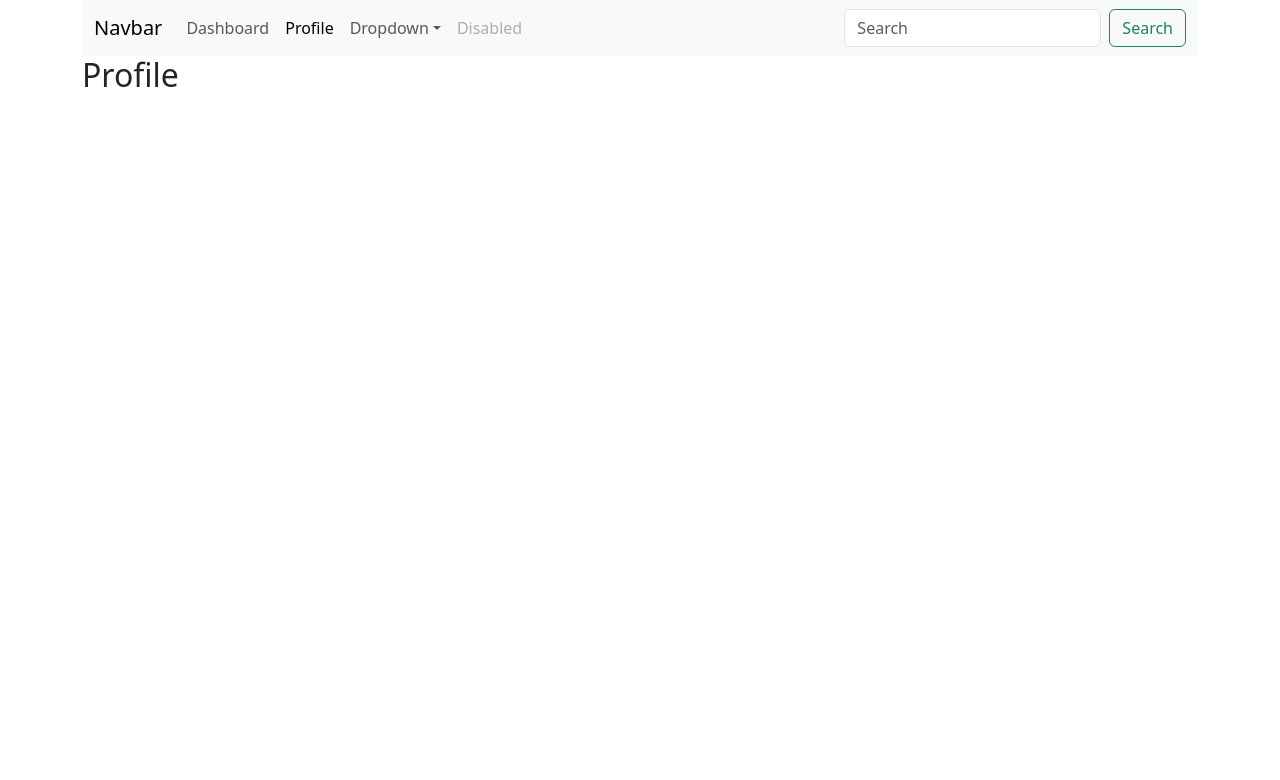
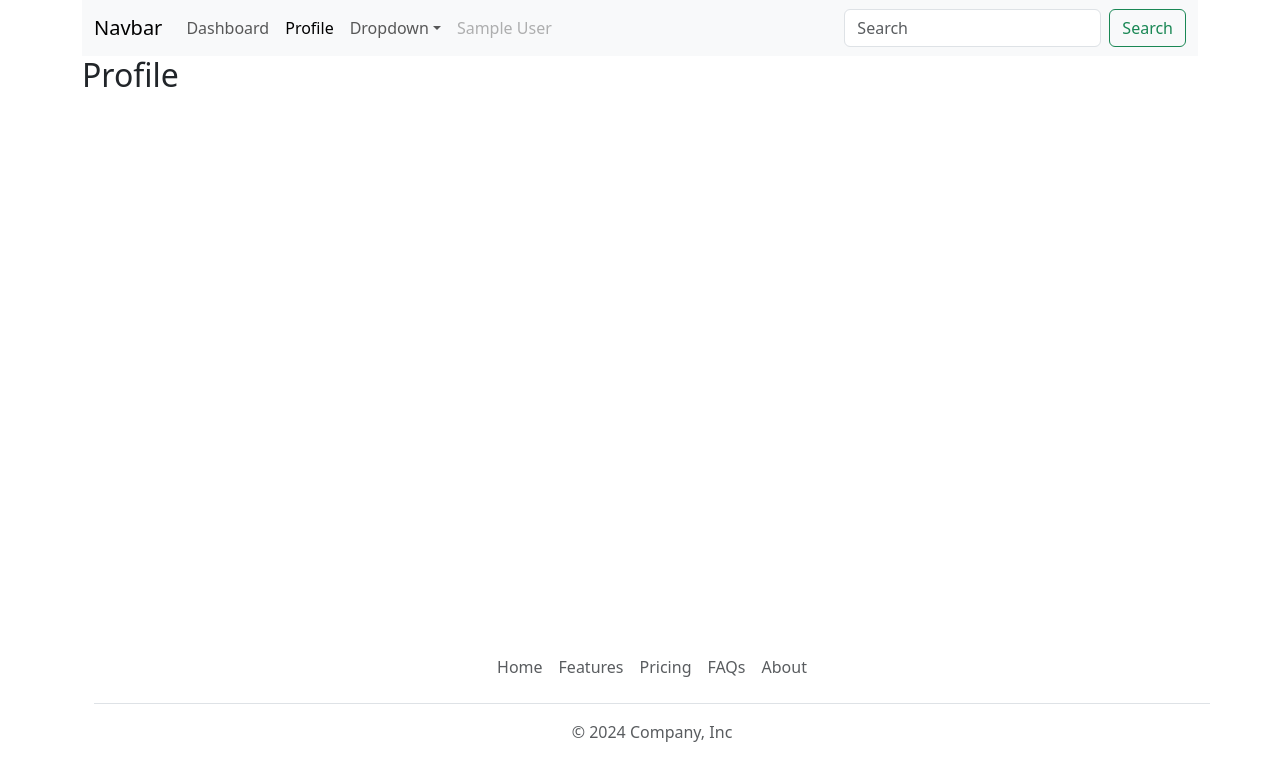
Before and after one commit to hakanozer/akbank_2024_react, a React (Create React App) app in the folder overview/: page /profile in a window 1280 px wide. Shown: the top 780 px of the page. Built offline with nearby package versions, Linux system fonts and the light colour scheme; sample sign-in values are in the browser's storage.

Commit message:
Security

```diff
--- /dev/null
+++ b/overview/src/components/Footer.tsx
@@ -0,0 +1,20 @@
+import React from 'react'
+
+function Footer() {
+  return (
+    <div className="container" style={{position: 'fixed', bottom: 0}}>
+    <footer className="py-3 my-4">
+        <ul className="nav justify-content-center border-bottom pb-3 mb-3">
+        <li className="nav-item"><a href="#" className="nav-link px-2 text-body-secondary">Home</a></li>
+        <li className="nav-item"><a href="#" className="nav-link px-2 text-body-secondary">Features</a></li>
+        <li className="nav-item"><a href="#" className="nav-link px-2 text-body-secondary">Pricing</a></li>
+        <li className="nav-item"><a href="#" className="nav-link px-2 text-body-secondary">FAQs</a></li>
+        <li className="nav-item"><a href="#" className="nav-link px-2 text-body-secondary">About</a></li>
+        </ul>
+        <p className="text-center text-body-secondary">© 2024 Company, Inc</p>
+    </footer>
+    </div>
+  )
+}
+
+export default Footer
--- a/overview/src/components/NavBar.tsx
+++ b/overview/src/components/NavBar.tsx
@@ -1,7 +1,8 @@
 import React from 'react'
 import { NavLink } from 'react-router-dom'
+import { IUser } from '../models/IUser'
 
-function NavBar() {
+function NavBar( props: {item: IUser} ) {
   return (
     <>
         <nav className="navbar navbar-expand-lg bg-body-tertiary">
@@ -30,7 +31,7 @@
                 </ul>
                 </li>
                 <li className="nav-item">
-                <a className="nav-link disabled" aria-disabled="true">Disabled</a>
+                <a className="nav-link disabled" aria-disabled="true">{props.item.firstName} {props.item.lastName}</a>
                 </li>
             </ul>
             <form className="d-flex" role="search">
--- a/overview/src/index.tsx
+++ b/overview/src/index.tsx
@@ -7,14 +7,15 @@
 import Register from './pages/Register';
 import Dashboard from './pages/Dashboard';
 import Profile from './pages/Profile';
+import Control from './pages/Control';
 
 const routes =
 <BrowserRouter>
   <Routes>
     <Route path='/' element={<Login/>} />
     <Route path='/register' element={<Register/>} />
-    <Route path='/dashboard' element={<Dashboard/>} />
-    <Route path='/profile' element={<Profile/>} />
+    <Route path='/dashboard' element={ <Control item={<Dashboard/>} /> } />
+    <Route path='/profile' element={ <Control item={<Profile/>} /> } />
   </Routes>
 </BrowserRouter>
 
--- /dev/null
+++ b/overview/src/pages/Control.tsx
@@ -0,0 +1,27 @@
+import React from 'react'
+import { getUser } from '../utils/localStore'
+import { Navigate } from 'react-router-dom'
+import NavBar from '../components/NavBar'
+import Footer from '../components/Footer'
+
+function Control( props: {item: JSX.Element } ) {
+
+  const user = getUser()
+
+  return (
+    <>
+    {user === null
+    ?
+        <Navigate to='/' />
+    :
+        <>
+            <NavBar item={user} />
+            {props.item}
+            <Footer />
+        </>
+    }
+    </>
+  )
+}
+
+export default Control
--- a/overview/src/pages/Dashboard.tsx
+++ b/overview/src/pages/Dashboard.tsx
@@ -1,21 +1,9 @@
 import React, { useEffect } from 'react'
-import NavBar from '../components/NavBar'
-import { getUser } from '../utils/localStore'
-import { useNavigate } from 'react-router-dom'
 
 function Dashboard() {
 
-  const navigate = useNavigate()
-  useEffect(() => {
-    const user = getUser()
-    if (user === null) {
-      navigate('/')
-    }
-  }, [])
-
   return (
     <>
-        <NavBar/>
         <h2>Dashboard</h2>
     </>
   )
--- a/overview/src/pages/Profile.tsx
+++ b/overview/src/pages/Profile.tsx
@@ -1,21 +1,9 @@
 import React, { useEffect } from 'react'
-import NavBar from '../components/NavBar'
-import { useNavigate } from 'react-router-dom'
-import { getUser } from '../utils/localStore'
 
 function Profile() {
 
-  const navigate = useNavigate()
-  useEffect(() => {
-    const user = getUser()
-    if (user === null) {
-      navigate('/')
-    }
-  }, [])
-
   return (
     <>
-        <NavBar />
         <h2>Profile</h2>
     </>
   )
--- a/overview/src/utils/localStore.ts
+++ b/overview/src/utils/localStore.ts
@@ -8,8 +8,12 @@
 export const getUser = () => {
     const stUser = localStorage.getItem("user")
     if(stUser) {
-        const user = JSON.parse(stUser) as IUser
-        return user
+        try {
+            const user = JSON.parse(stUser) as IUser
+            return user
+        } catch (error) {
+            localStorage.removeItem('user')
+        }
     }
     return null
 }
```
